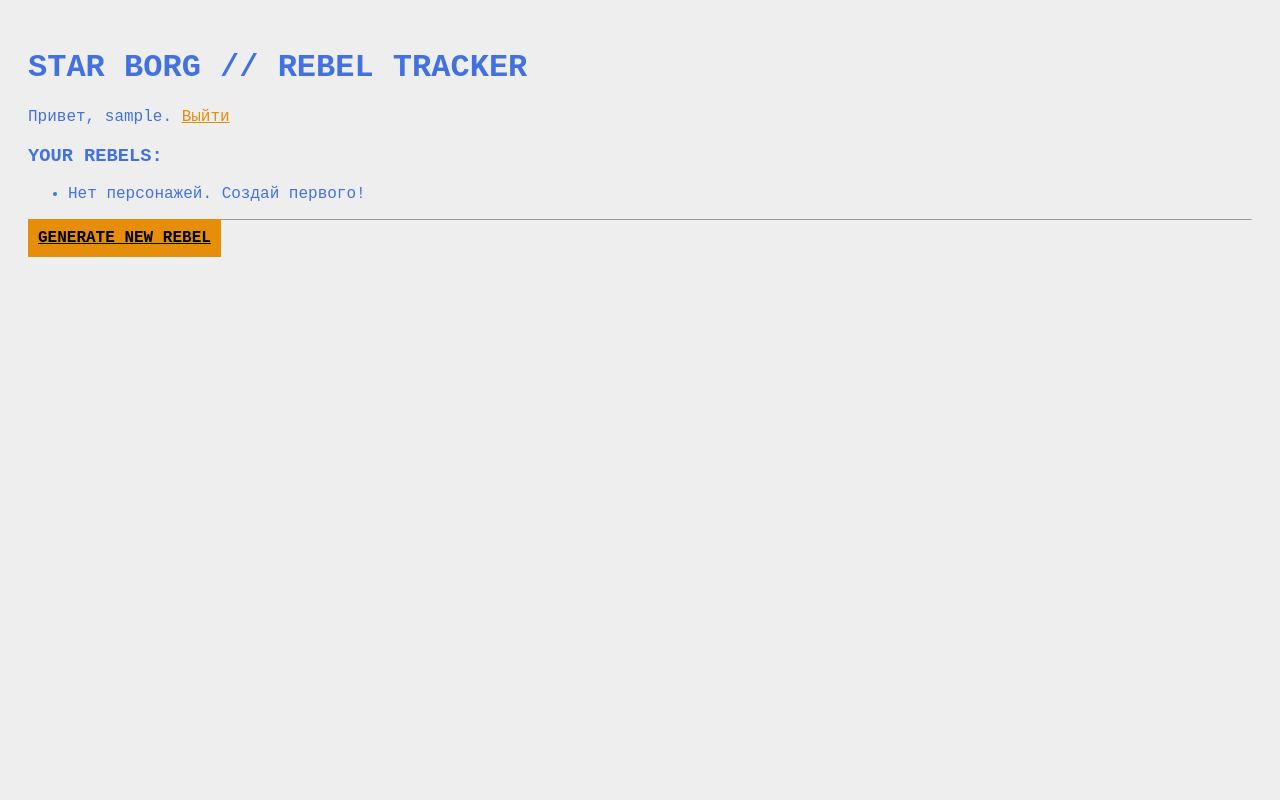
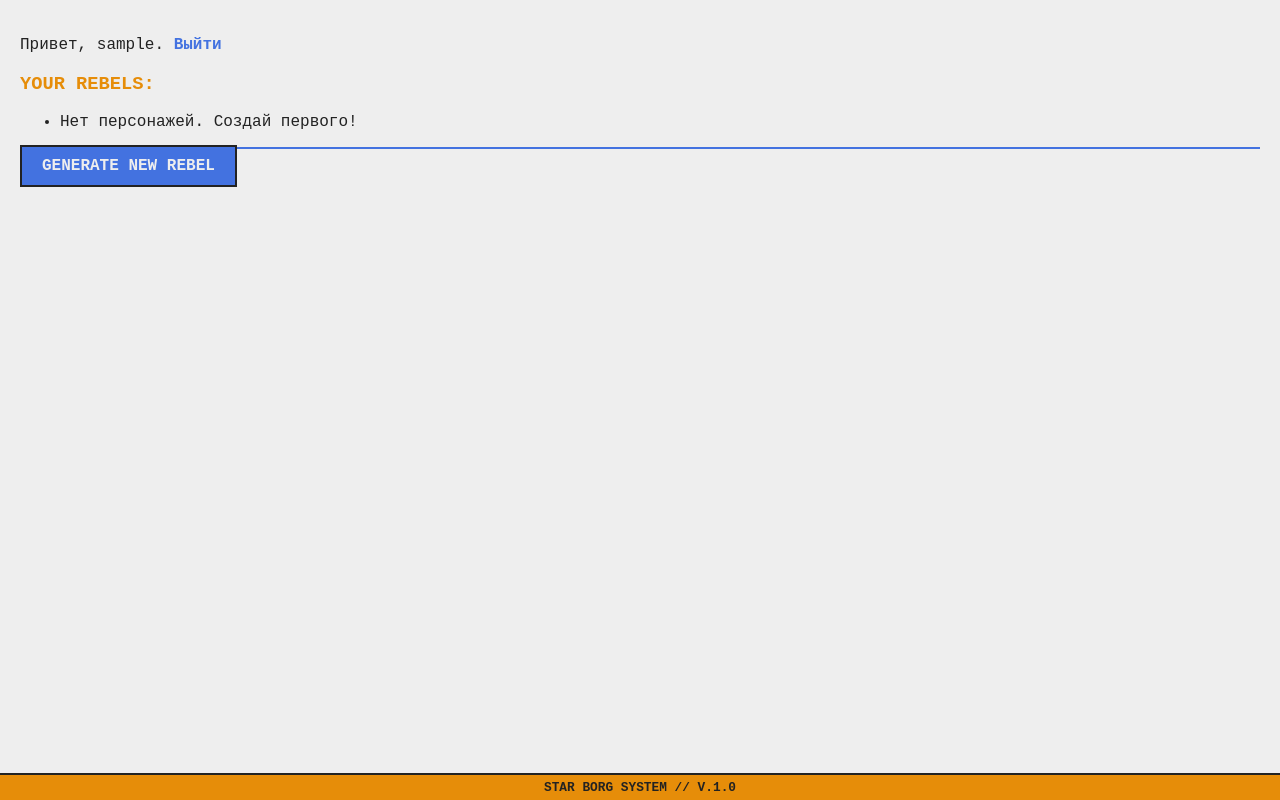
Before and after one commit to nurling34s/starborg-webapp, a Flask app: page /dashboard in a window 1280 px wide. Run offline with Flask 3, Linux system fonts and the light colour scheme; the visitor is signed in with stand-in values (Sample User, id 1); data that the repository does not hold is empty.

Commit message:
Update base.html
Added footer

```diff
--- a/templates/base.html
+++ b/templates/base.html
@@ -2,24 +2,68 @@
 <html lang="ru">
 <head>
     <meta charset="UTF-8">
-    <title>Star Borg Rebel App</title>
+    <meta name="viewport" content="width=device-width, initial-scale=1.0"> <title>Star Borg Rebel App</title>
     <style>
-        body { background-color: #eee; color: #4372e0; font-family: "Courier New", monospace; padding: 20px; }
-        a { color: #e68d09; }
-        input, textarea, select { background: #eee; color: #e68d09; border: 1px solid #444; padding: 5px; }
-        .stat-box { border: 1px solid #e68d09; padding: 10px; margin: 5px; display: inline-block; width: 100px; text-align: center; }
-        .btn { background: #e68d09; color: #000; padding: 10px; border: none; cursor: pointer; font-weight: bold; }
-        .dice-result { font-size: 2em; color: #ff0; font-weight: bold; }
+        /* ГЛОБАЛЬНЫЕ СТИЛИ */
+        body {
+            background-color: #eee;
+            color: #222;
+            font-family: "Courier New", monospace;
+            margin: 0;
+            display: flex; flex-direction: column; min-height: 100vh;
+        }
+
+        /* Контент растягивается, чтобы прижать футер вниз */
+        .content-wrapper {
+            flex: 1;
+            padding: 20px;
+        }
+
+        a { color: #4372e0; text-decoration: none; font-weight: bold; }
+        a:hover { color: #e68d09; }
+
+        input, textarea, select {
+            background: #eee; color: #4372e0; border: 2px solid #e68d09;
+            padding: 5px; font-family: "Courier New", monospace; font-weight: bold;
+            max-width: 100%; box-sizing: border-box; /* Чтобы не вылезали на мобилках */
+        }
+
+        .btn {
+            background: #4372e0; color: #eee; padding: 10px 20px;
+            border: 2px solid #222; cursor: pointer; font-weight: bold; text-transform: uppercase;
+        }
+        .btn:hover { background: #e68d09; color: #222; }
+
+        h1, h2, h3 { color: #e68d09; text-transform: uppercase; }
+        hr { border: 0; border-top: 2px solid #4372e0; }
+
+        /* Оранжевый футер */
+        .site-footer {
+            background: #e68d09;
+            color: #222;
+            text-align: center;
+            padding: 5px;
+            font-size: 0.8em;
+            font-weight: bold;
+            border-top: 2px solid #222;
+        }
     </style>
 </head>
 <body>
-    <h1>STAR BORG // REBEL TRACKER</h1>
-    {% with messages = get_flashed_messages() %}
-        {% if messages %}
-            <div style="color: #e68d09; border: 1px solid yellow; padding: 5px;">{{ messages[0] }}</div>
-        {% endif %}
-    {% endwith %}
+    <div class="content-wrapper">
+        {% with messages = get_flashed_messages() %}
+            {% if messages %}
+                <div style="background: #e68d09; color: #222; padding: 10px; margin-bottom: 10px; font-weight: bold;">
+                    {{ messages[0] }}
+                </div>
+            {% endif %}
+        {% endwith %}
 
-    {% block content %}{% endblock %}
+        {% block content %}{% endblock %}
+    </div>
+
+    <footer class="site-footer">
+        STAR BORG SYSTEM // V.1.0
+    </footer>
 </body>
 </html>
```
